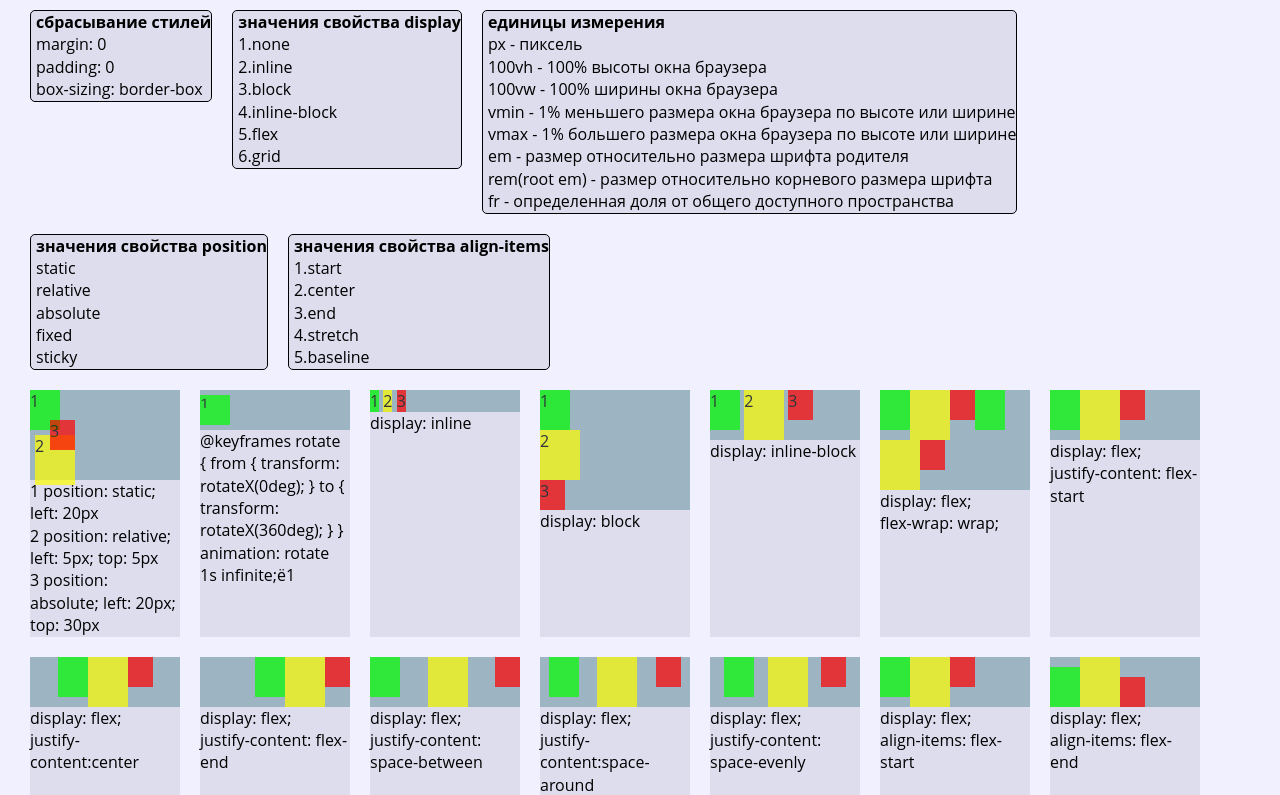
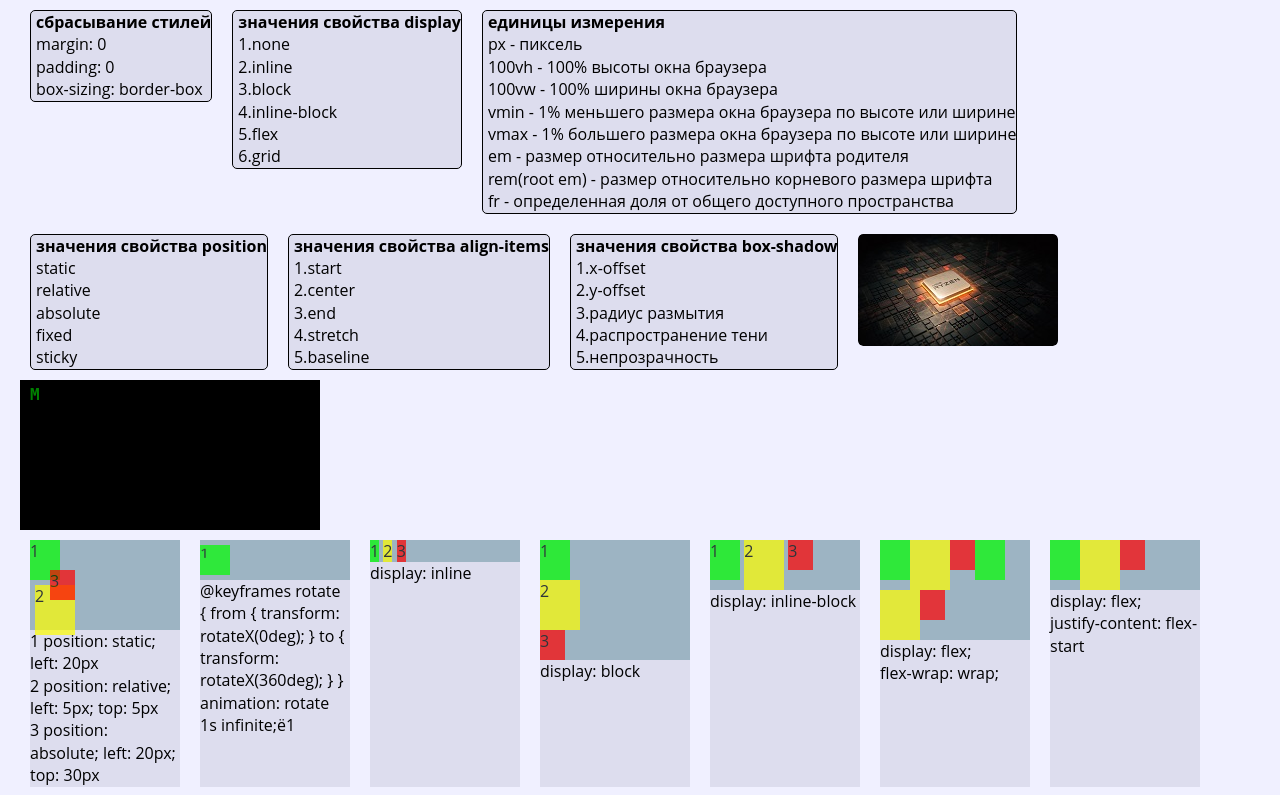
Before and after one commit to k34r/MySite, a PHP site: page /cssabaut in a window 1280 px wide. Shown: the part 60-855 px from the top of the page. Run offline with PHP 8.4, Linux system fonts and the light colour scheme; a map, chart or similar area stays blank.

Commit message:
modified

```diff
--- a/CSS/about_css.css
+++ b/CSS/about_css.css
@@ -84,3 +84,25 @@ body {
 	flex-wrap: wrap;
 	align-items: flex-start;
 }
+
+.picture {
+	display: block;
+	border-radius: 5px;
+	transition: .2s;
+}
+
+.picture:hover {
+	transform: scale(1.05);
+}
+
+.picture__wrapper {
+	margin: 10px 10px;
+	overflow: hidden;
+	border-radius: 5px;
+}
+
+
+
+#canvas {
+	background-color: #000;
+}
--- a/Pages/abaut_css.php
+++ b/Pages/abaut_css.php
@@ -59,6 +59,19 @@ require_once 'PageComponents/header.html';
 		<li>4.stretch</li>
 		<li>5.baseline</li>
 	</ul>
+
+	<ul>
+		<h3>значения свойства box-shadow</h3>
+		<li>1.x-offset</li>
+		<li>2.y-offset</li>
+		<li>3.радиус размытия</li>
+		<li>4.распространение тени</li>
+		<li>5.непрозрачность</li>
+	</ul>
+	<div class="picture__wrapper">
+		<img src="./image/ryzen-small.jpg" alt="" class="picture">
+	</div>
+	<canvas id="canvas"></canvas>
 </div>
 
 
@@ -279,7 +292,7 @@ require_once 'PageComponents/header.html';
 
 </div>
 
-
+<script type="module" src="./Pages/about_css.js"></script>
 </main>
 </body>
 </html>
--- /dev/null
+++ b/Pages/about_css.js
@@ -0,0 +1,5 @@
+const canvas = document.getElementById('canvas');
+const context = canvas.getContext('2d');
+context.font = 'bold 16px monospace';
+context.fillStyle = 'green';
+context.fillText('M', 10, 20);
```
Also changed, not shown: Pages/en-ru/english4.js (+6 -10 lines), Image/ryzen-small.jpg (added), Pages/probros/aboutcss.js (added).
